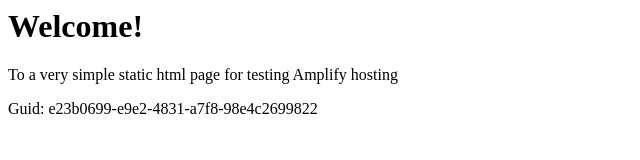
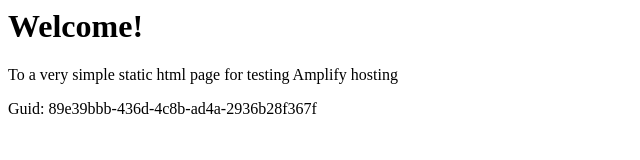
Before and after one commit to aws-aemilia-iad/Github-PR-Commit-Integration-Test-DoNotTouch-GitHubWebhookPushCanaryTest-v1-preprod-us-east-1, a website: page src/index.html in a window 1280 px wide. Shown: the full height of the page, 0-640 px from the left. Drawn offline with Linux system fonts and the light colour scheme.

Commit message:
commit from integ tests

```diff
--- a/src/index.html
+++ b/src/index.html
@@ -12,6 +12,6 @@
 <body>
     <h1>Welcome!</h1>
     <p>To a very simple static html page for testing Amplify hosting</p>
-    <p>Guid: e23b0699-e9e2-4831-a7f8-98e4c2699822</p></body>
+    <p>Guid: 89e39bbb-436d-4c8b-ad4a-2936b28f367f</p></body>
 
 </html>
```
